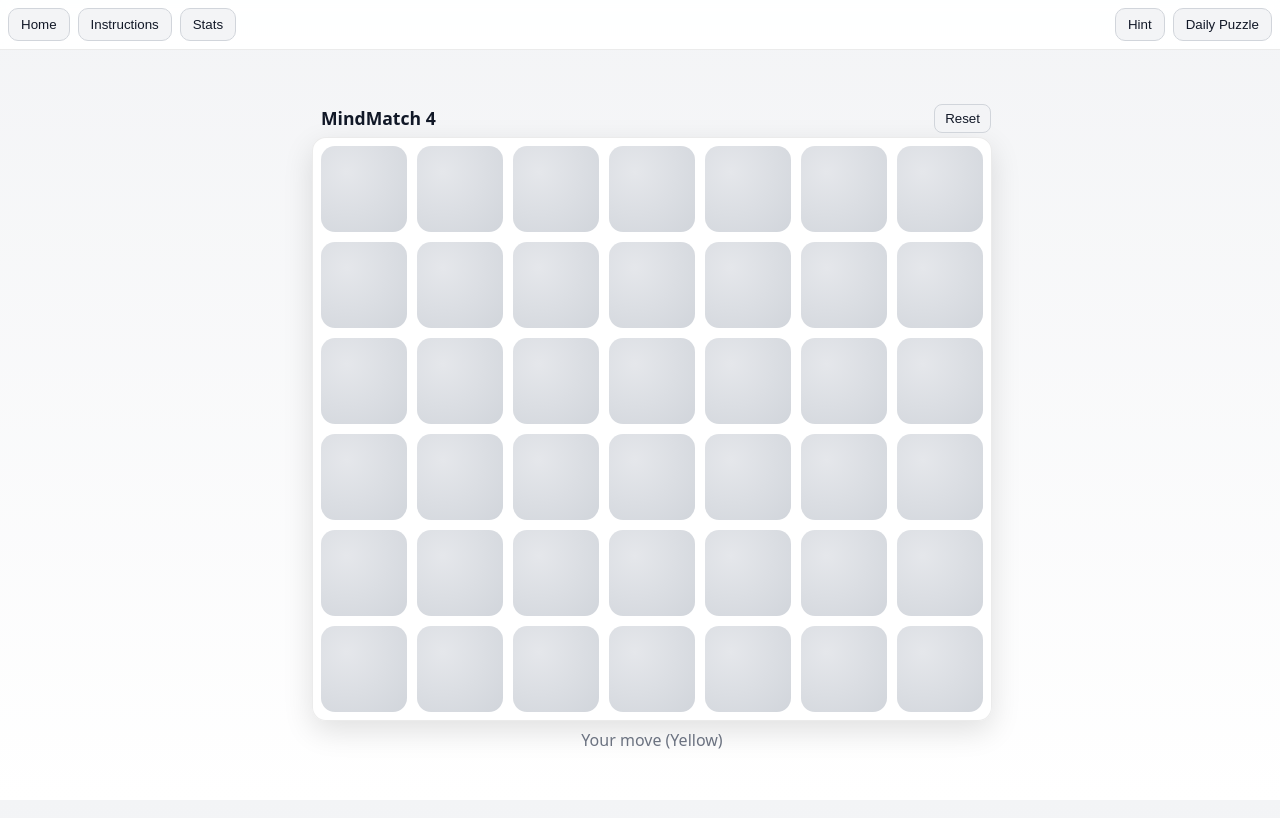
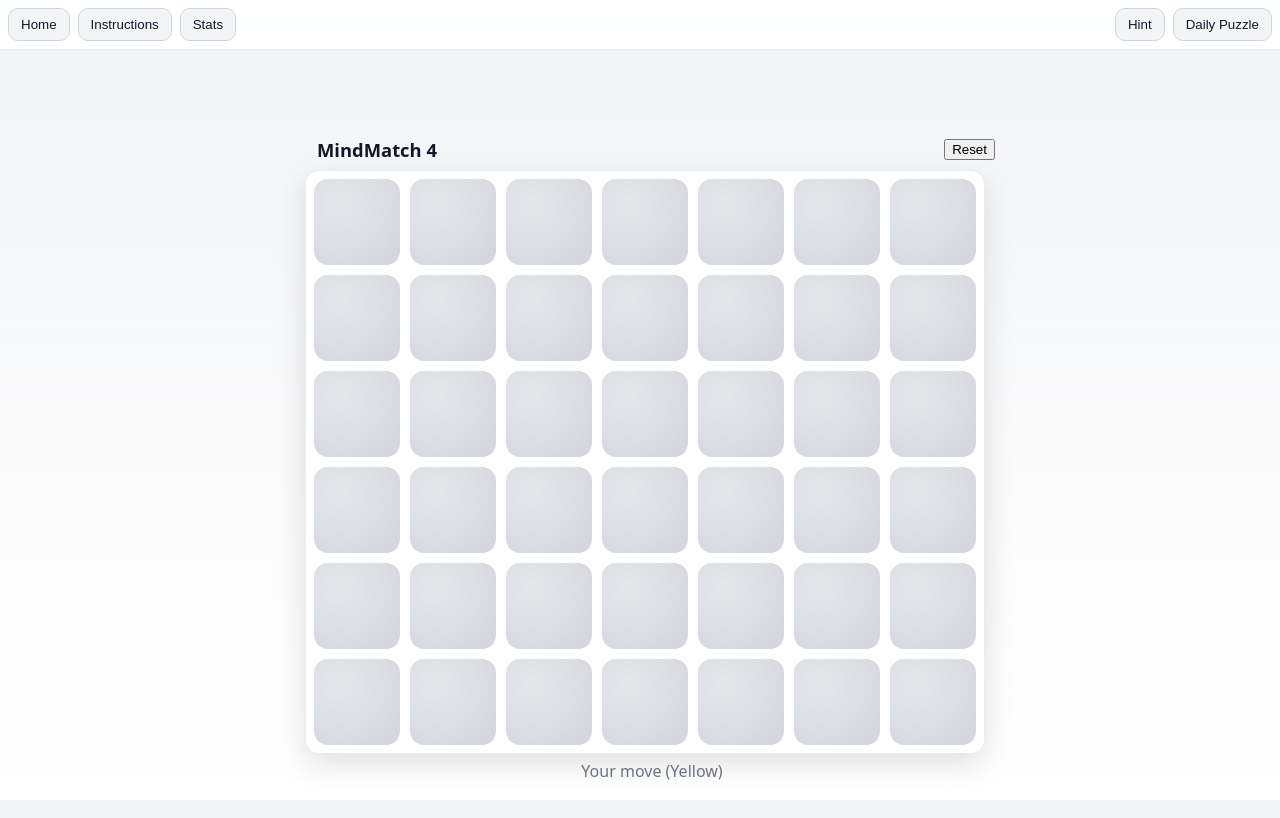
Before and after one commit to ravi-chandu/MindMatch4, a React (Vite) app: page / in a window 1280 px wide. Shown: the top 818 px of the page. Built offline with nearby package versions, Linux system fonts and the light colour scheme.

Commit message:
Update styles.css

```diff
--- a/src/styles.css
+++ b/src/styles.css
@@ -1,36 +1,40 @@
-/* Layout shell from index.html already sets body + toolbar. These styles handle the grid. */
-
-.app{
-  width: 100%;
-  max-width: min(calc(7 * var(--cell) + 6 * var(--gap) + 32px), 100vw);
-}
+.app{ width: 100%; max-width: min(calc(7 * var(--cell) + 6 * var(--gap) + 32px), 100vw); }
 
 .topbar{
   display:flex; align-items:center; justify-content:space-between;
-  padding: 12px 8px 4px;
-  color: var(--ink);
+  padding: 8px 4px; color: var(--ink);
 }
-.brand{ font-size: 1.1rem; margin: 0 8px }
-.reset{
-  padding: 6px 10px; border-radius: 8px; border: 1px solid var(--grid);
-  background: var(--bg2); color: var(--ink); cursor: pointer;
+.brand{ font-size: 1.15rem; margin: 0 8px }
+.sub{ color: var(--muted); font-size:.9rem; margin:0 8px }
+
+.modebar{ display:flex; gap:8px; }
+.modebar button{
+  padding:6px 10px; border-radius:8px; border:1px solid var(--grid);
+  background:var(--bg2); color:var(--ink); cursor:pointer;
 }
+.modebar .active{ outline: 2px solid var(--green) }
 
-.status{ text-align:center; margin: 8px 0 90px; color: var(--muted); }
+.status { text-align:center; margin: 6px 0 10px; color: var(--muted); }
 
+.board-wrap{ position:relative; margin: 0 auto; }
 .board{
   display: grid;
   grid-template-columns: repeat(7, var(--cell));
   gap: var(--gap);
   padding: 8px;
-  margin: 0 auto;
   background: var(--panel);
   border: 1px solid var(--panel-border);
   border-radius: 14px;
   box-shadow: var(--shadow);
+  width: calc(7 * var(--cell) + 6 * var(--gap));
 }
 
-/* Each column is a stack of 6 cells */
+/* overlay line to show the winning 4 */
+.win-overlay{
+  pointer-events:none; position:absolute; inset:8px; /* match board padding */
+}
+.win-overlay svg{ width:100%; height:100%; }
+
 .col{
   display: grid;
   grid-template-rows: repeat(6, var(--cell));
@@ -54,45 +58,28 @@
   border-radius: 999px;
   box-shadow: inset 0 4px 10px rgba(0,0,0,.25), 0 2px 6px rgba(0,0,0,.2);
 }
+.disc.yellow{ background: radial-gradient(circle at 32% 28%, #ffe9a8, #fbbf24); border: 2px solid #d1a200; }
+.disc.red{    background: radial-gradient(circle at 32% 28%, #ff8a8a, #ef4444); border: 2px solid #b91c1c; }
 
-.disc.yellow{
-  background: radial-gradient(circle at 32% 28%, #ffe9a8, #fbbf24);
-  border: 2px solid #d1a200;
+/* dialogs */
+.modal{
+  position: fixed; inset: 0; z-index: 70;
+  display:flex; align-items:center; justify-content:center;
+  background: rgba(0,0,0,.4);
 }
-.disc.red{
-  background: radial-gradient(circle at 32% 28%, #ff8a8a, #ef4444);
-  border: 2px solid #b91c1c;
+.dialog{
+  background: var(--panel); border: 1px solid var(--panel-border);
+  border-radius: 14px; padding: 16px; width: min(92vw, 420px);
+  color: var(--ink); box-shadow: var(--shadow);
 }
+.dialog h2{ margin: 0 0 8px; }
+.dialog .actions{ display:flex; gap:10px; flex-wrap:wrap; margin-top:12px }
+.dialog button{ padding:8px 12px; border-radius:10px; border:1px solid var(--grid); background:var(--bg2); color:var(--ink); cursor:pointer }
 
-/* The outer container around the board (you already have .mm4-shell on #root) */
-.mm4-shell{
-  display:flex;
-  align-items:center;
-  justify-content:center;
-  padding:16px 12px 90px;   /* matches the JS shellSidePad ~12+12=24 */
-  width:100%;
+/* home & pages */
+.home{ display:grid; gap:12px; padding:12px; max-width:480px; margin:0 auto; }
+.card{
+  background: var(--panel); border:1px solid var(--panel-border);
+  border-radius:12px; padding:12px; box-shadow: var(--shadow);
 }
-
-/* When we can't shrink more, allow sideways scroll to reach column 7 */
-.mm4-shell.mm4-scroll-x{
-  overflow-x:auto;
-}
-
-/* The board grid width = 7*cell + 6*gap; keep it explicit so scroll calc is exact */
-.board{
-  width: calc(7 * var(--cell) + 6 * var(--gap));
-  /* keep your existing padding/border/shadow */
-}
-
-/* Each column has 6 cells and the exact gap */
-.col{
-  display:grid;
-  grid-template-rows: repeat(6, var(--cell));
-  gap: var(--gap);
-}
-
-/* Each cell: square using --cell */
-.cell{
-  width: var(--cell);
-  height: var(--cell);
-}
+.card h3{ margin: 0 0 6px }
```
